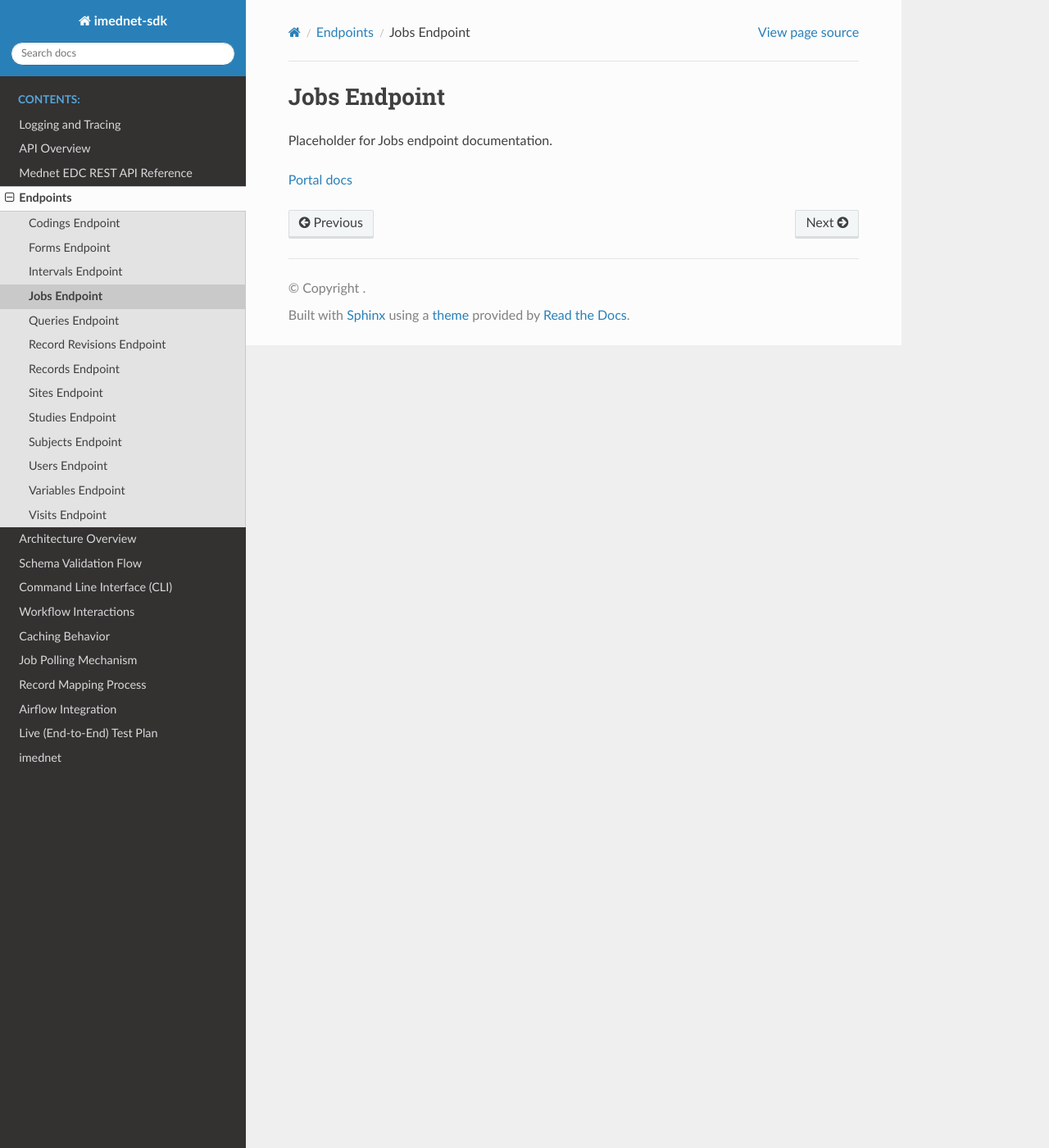
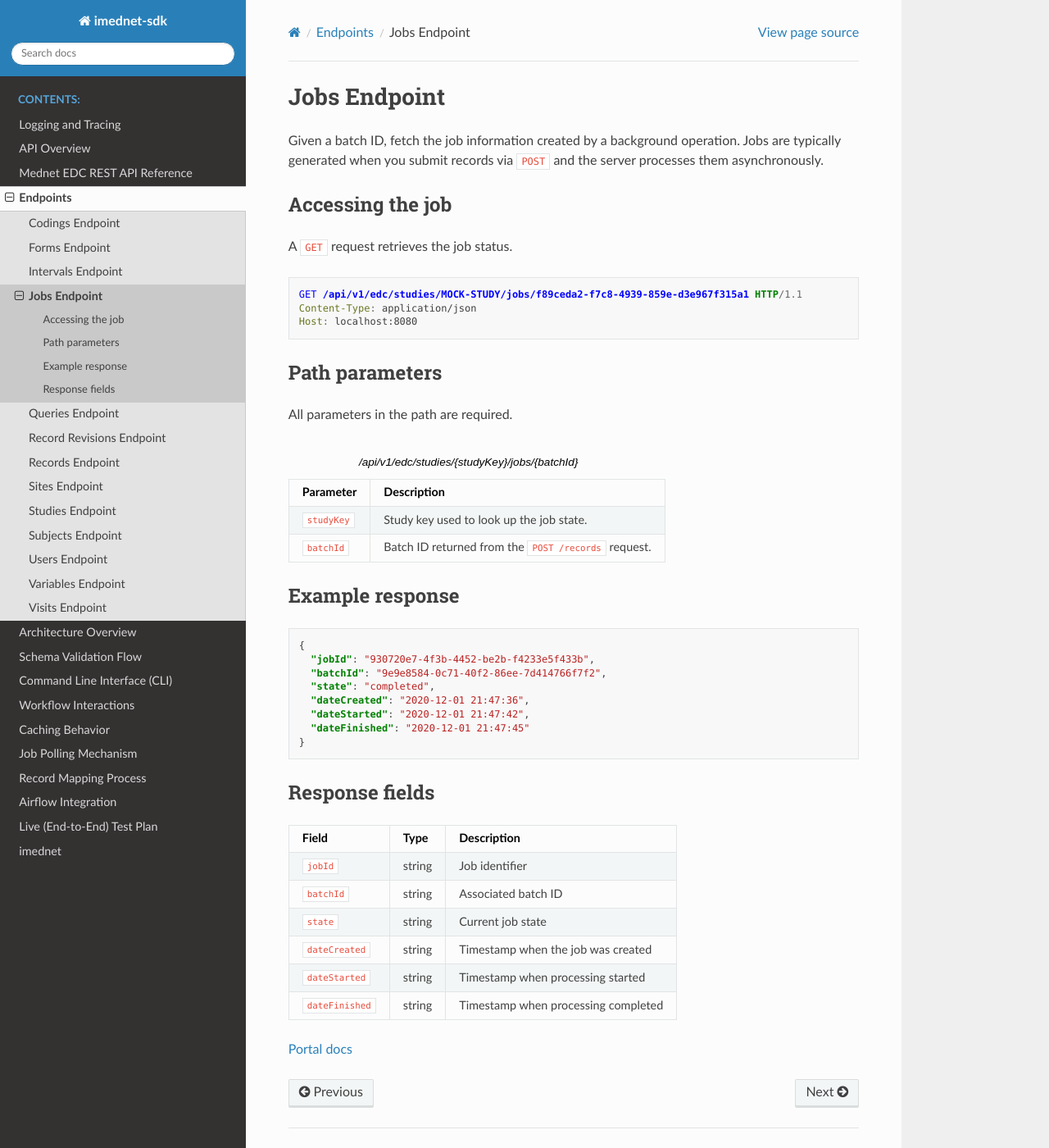
Before and after one commit to fderuiter/imednet-python-sdk, a Sphinx documentation site: the page built from docs/endpoints/jobs.rst, in a window 1280 px wide and 1400 px high. Shown: the whole window at 82% size. Built offline with Sphinx 7.4.7 and the Read the Docs theme 3.1.0, drawn with Linux system fonts in a browser that asks for light colours; pages that are not in the unit, such as notebooks, are missing from menus.

Commit message:
docs: expand jobs endpoint guide

```diff
--- a/docs/endpoints/jobs.rst
+++ b/docs/endpoints/jobs.rst
@@ -1,6 +1,76 @@
 Jobs Endpoint
 =============
 
-Placeholder for Jobs endpoint documentation.
+Given a batch ID, fetch the job information created by a background operation.
+Jobs are typically generated when you submit records via ``POST`` and the server
+processes them asynchronously.
+
+Accessing the job
+-----------------
+
+A ``GET`` request retrieves the job status.
+
+.. code-block:: http
+
+    GET /api/v1/edc/studies/MOCK-STUDY/jobs/f89ceda2-f7c8-4939-859e-d3e967f315a1 HTTP/1.1
+    Content-Type: application/json
+    Host: localhost:8080
+
+Path parameters
+---------------
+
+All parameters in the path are required.
+
+.. list-table:: /api/v1/edc/studies/{studyKey}/jobs/{batchId}
+   :header-rows: 1
+
+   * - Parameter
+     - Description
+   * - ``studyKey``
+     - Study key used to look up the job state.
+   * - ``batchId``
+     - Batch ID returned from the ``POST /records`` request.
+
+Example response
+----------------
+
+.. code-block:: json
+
+    {
+      "jobId": "930720e7-4f3b-4452-be2b-f4233e5f433b",
+      "batchId": "9e9e8584-0c71-40f2-86ee-7d414766f7f2",
+      "state": "completed",
+      "dateCreated": "2020-12-01 21:47:36",
+      "dateStarted": "2020-12-01 21:47:42",
+      "dateFinished": "2020-12-01 21:47:45"
+    }
+
+Response fields
+---------------
+
+.. list-table::
+   :header-rows: 1
+
+   * - Field
+     - Type
+     - Description
+   * - ``jobId``
+     - string
+     - Job identifier
+   * - ``batchId``
+     - string
+     - Associated batch ID
+   * - ``state``
+     - string
+     - Current job state
+   * - ``dateCreated``
+     - string
+     - Timestamp when the job was created
+   * - ``dateStarted``
+     - string
+     - Timestamp when processing started
+   * - ``dateFinished``
+     - string
+     - Timestamp when processing completed
 
 `Portal docs <https://portal.prod.imednetapi.com/docs/jobs>`_
```
